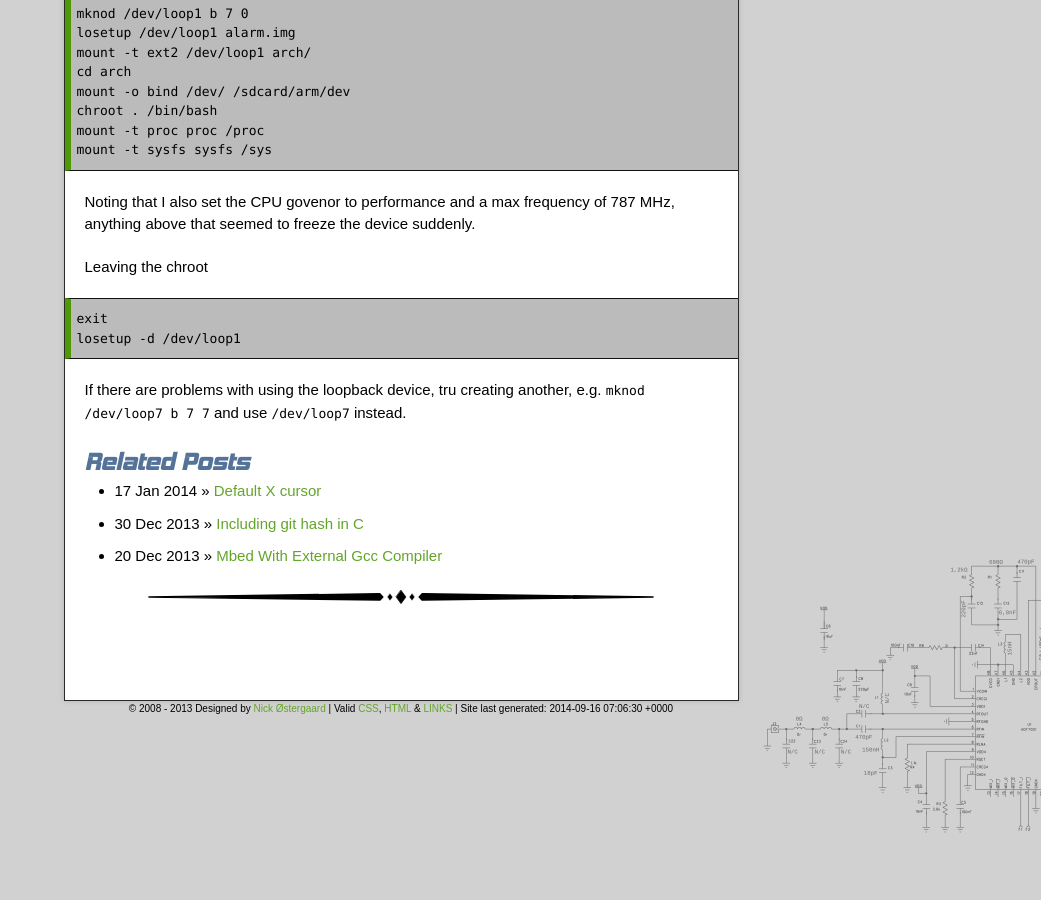
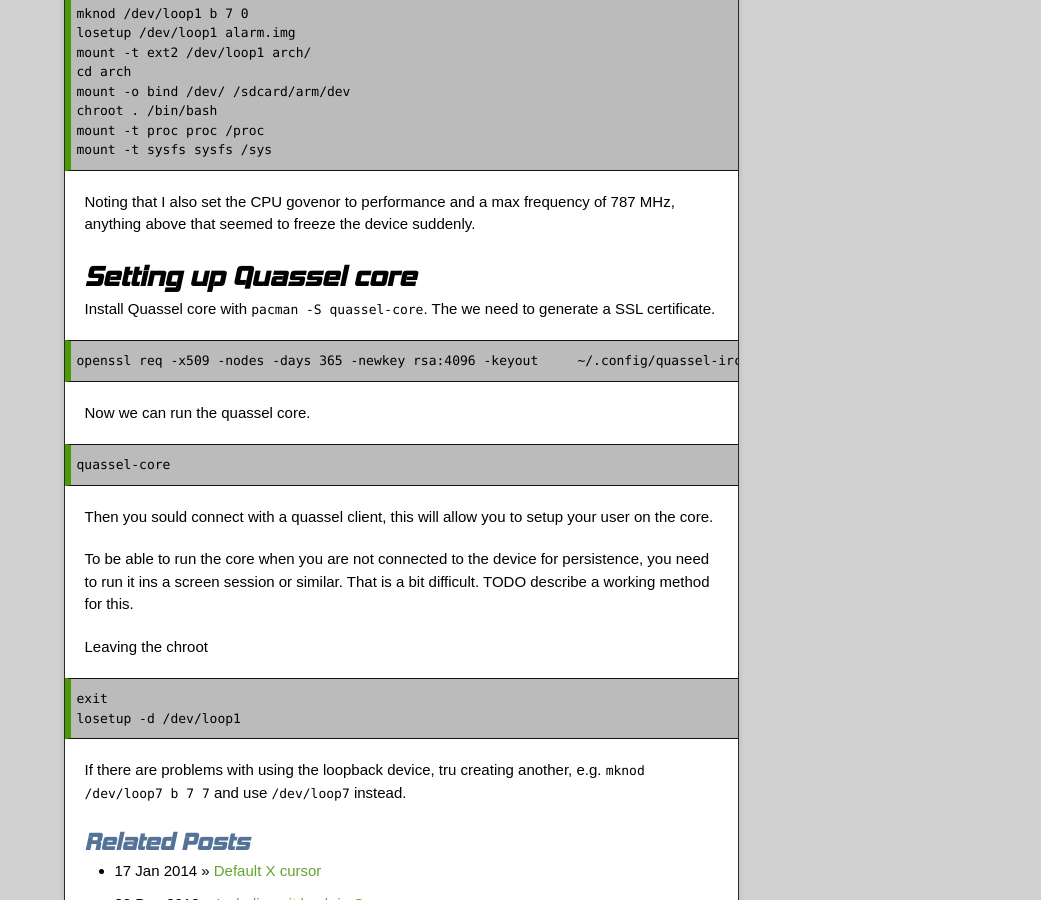
Before and after one commit to nickoe/nickoe.github.io, a Jekyll site: the page built from _posts/2014-09-14-quassel-core-in-chroot-on-android.md, in a window 1280 px wide and 900 px high, scrolled down 976 px. Shown: the whole window, without its empty margins (239-1280 px from the left). Built offline with Jekyll 4.4.1, drawn with Linux system fonts in a browser that asks for light colours; before the commit the page ends 1812 px from its top, so only the background shows below that.

Commit message:
How to run the quassel core

```diff
--- a/_posts/2014-09-14-quassel-core-in-chroot-on-android.md
+++ b/_posts/2014-09-14-quassel-core-in-chroot-on-android.md
@@ -53,6 +53,23 @@
 frequency of 787 MHz, anything above that seemed to freeze the device
 suddenly.
 
+# Setting up Quassel core
+Install Quassel core with `pacman -S quassel-core`. The we need to
+generate a SSL certificate.
+
+	openssl req -x509 -nodes -days 365 -newkey rsa:4096 -keyout	~/.config/quassel-irc.org/quasselCert.pem -out ~/.config/quassel-irc.org/quasselCert.pem
+
+Now we can run the quassel core.
+
+	quassel-core
+
+Then you sould connect with a quassel client, this will allow you to
+setup your user on the core.
+
+To be able to run the core when you are not connected to the device
+for persistence, you need to run it ins a screen session or similar.
+That is a bit difficult. TODO describe a working method for this.
+
 Leaving the chroot
 
 	exit
```
